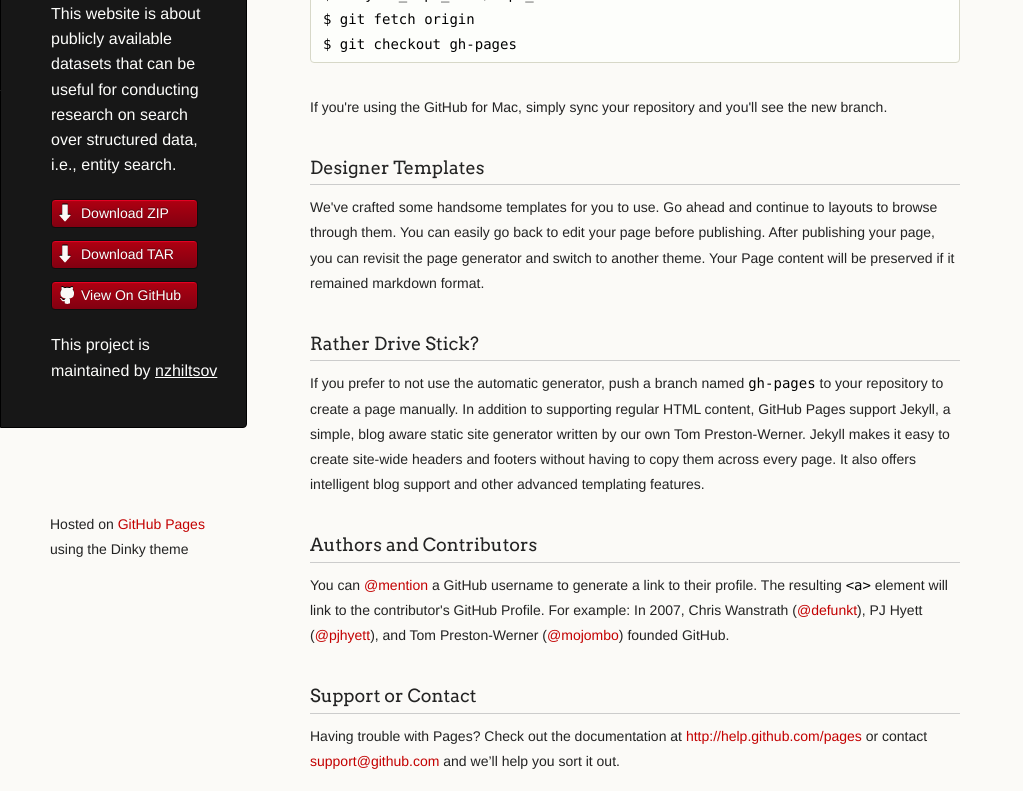
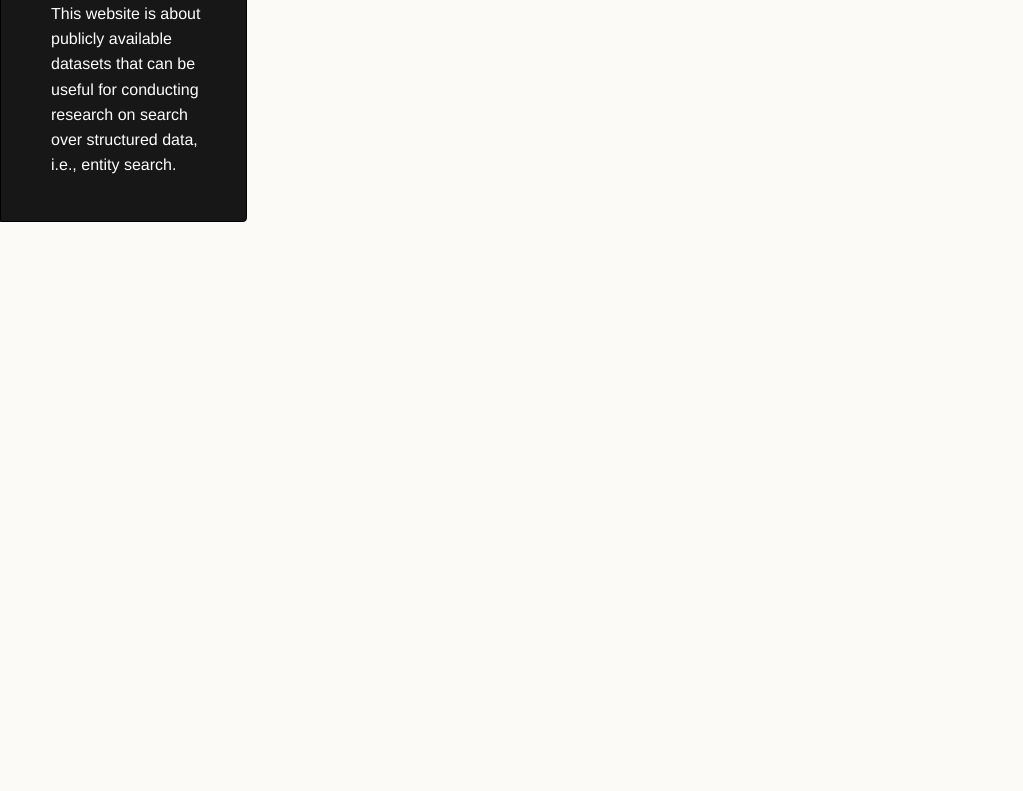
Before and after one commit to nzhiltsov/Entity-Search-Datasets, a plain HTML site: page index.html in a window 1280 px wide. Shown: the part 206-997 px from the top of the page, without its empty margins (0-1023 px from the left). After the commit the page ends 800 px from the top, so only its background shows below. Drawn offline with Linux system fonts and the light colour scheme.

Commit message:
Clean the initial page

```diff
--- a/index.html
+++ b/index.html
@@ -19,54 +19,6 @@
         <h1 class="header">Entity Search Datasets</h1>
         <p class="header">This website is about publicly available datasets that can be useful for conducting research on search over structured data, i.e., entity search.</p>
 
-        <ul>
-          <li class="download"><a class="buttons" href="https://github.com/nzhiltsov/Entity-Search-Datasets/zipball/master">Download ZIP</a></li>
-          <li class="download"><a class="buttons" href="https://github.com/nzhiltsov/Entity-Search-Datasets/tarball/master">Download TAR</a></li>
-          <li><a class="buttons github" href="https://github.com/nzhiltsov/Entity-Search-Datasets">View On GitHub</a></li>
-        </ul>
-
-        <p class="header">This project is maintained by <a class="header name" href="https://github.com/nzhiltsov">nzhiltsov</a></p>
-
-
-      </header>
-      <section>
-        <h3>
-<a name="welcome-to-github-pages" class="anchor" href="#welcome-to-github-pages"><span class="octicon octicon-link"></span></a>Welcome to GitHub Pages.</h3>
-
-<p>This automatic page generator is the easiest way to create beautiful pages for all of your projects. Author your page content here using GitHub Flavored Markdown, select a template crafted by a designer, and publish. After your page is generated, you can check out the new branch:</p>
-
-<pre><code>$ cd your_repo_root/repo_name
-$ git fetch origin
-$ git checkout gh-pages
-</code></pre>
-
-<p>If you're using the GitHub for Mac, simply sync your repository and you'll see the new branch.</p>
-
-<h3>
-<a name="designer-templates" class="anchor" href="#designer-templates"><span class="octicon octicon-link"></span></a>Designer Templates</h3>
-
-<p>We've crafted some handsome templates for you to use. Go ahead and continue to layouts to browse through them. You can easily go back to edit your page before publishing. After publishing your page, you can revisit the page generator and switch to another theme. Your Page content will be preserved if it remained markdown format.</p>
-
-<h3>
-<a name="rather-drive-stick" class="anchor" href="#rather-drive-stick"><span class="octicon octicon-link"></span></a>Rather Drive Stick?</h3>
-
-<p>If you prefer to not use the automatic generator, push a branch named <code>gh-pages</code> to your repository to create a page manually. In addition to supporting regular HTML content, GitHub Pages support Jekyll, a simple, blog aware static site generator written by our own Tom Preston-Werner. Jekyll makes it easy to create site-wide headers and footers without having to copy them across every page. It also offers intelligent blog support and other advanced templating features.</p>
-
-<h3>
-<a name="authors-and-contributors" class="anchor" href="#authors-and-contributors"><span class="octicon octicon-link"></span></a>Authors and Contributors</h3>
-
-<p>You can <a href="https://github.com/blog/821" class="user-mention">@mention</a> a GitHub username to generate a link to their profile. The resulting <code>&lt;a&gt;</code> element will link to the contributor's GitHub Profile. For example: In 2007, Chris Wanstrath (<a href="https://github.com/defunkt" class="user-mention">@defunkt</a>), PJ Hyett (<a href="https://github.com/pjhyett" class="user-mention">@pjhyett</a>), and Tom Preston-Werner (<a href="https://github.com/mojombo" class="user-mention">@mojombo</a>) founded GitHub.</p>
-
-<h3>
-<a name="support-or-contact" class="anchor" href="#support-or-contact"><span class="octicon octicon-link"></span></a>Support or Contact</h3>
-
-<p>Having trouble with Pages? Check out the documentation at <a href="http://help.github.com/pages">http://help.github.com/pages</a> or contact <a href="mailto:support@github.com">support@github.com</a> and we’ll help you sort it out.</p>
-      </section>
-      <footer>
-        <p><small>Hosted on <a href="http://pages.github.com">GitHub Pages</a> using the Dinky theme</small></p>
-      </footer>
-    </div>
-    <!--[if !IE]><script>fixScale(document);</script><![endif]-->
 
   </body>
 </html>
```
